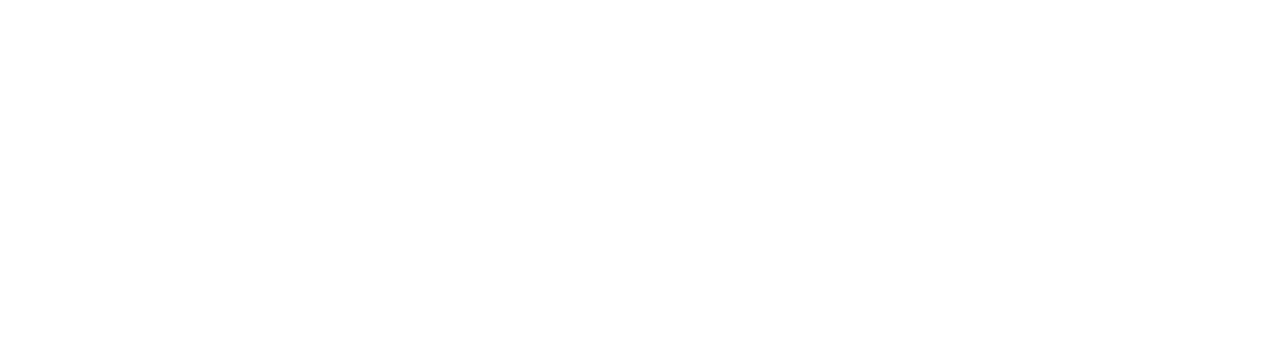
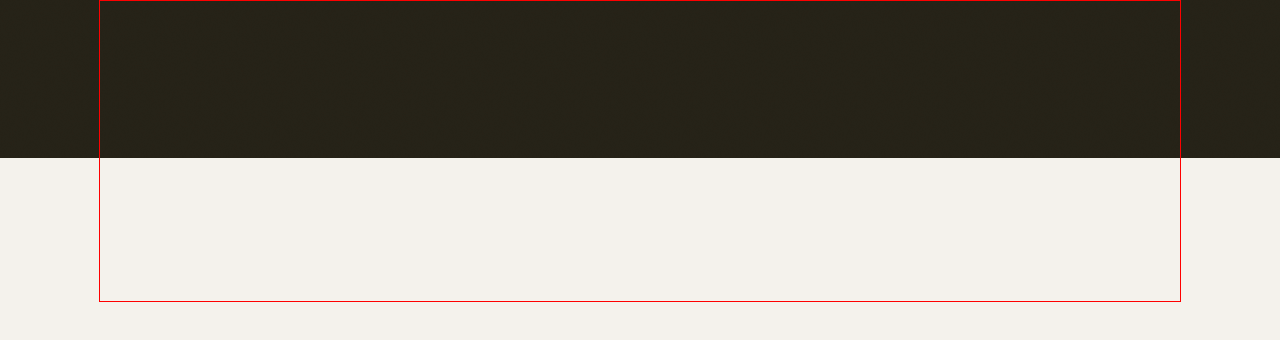
Before and after one commit to JoaoVictorSou/museu-nacional-site, a plain HTML site: page index.html in a window 1280 px wide. Drawn offline with Linux system fonts and the light colour scheme.

Commit message:
adicionados: container e imagem de topo

```diff
--- a/css/style.css
+++ b/css/style.css
@@ -0,0 +1,12 @@
+/*Configurações gerais*/
+body {
+    background: #f4f2ec url(../img/fundo.png) repeat-x;
+}
+#container {
+    margin: auto;
+    width: 1080px;
+    height: 300px;
+    border: 1px solid red;
+}
+
+/*Cabeçalho do site*/
--- a/index.html
+++ b/index.html
@@ -9,6 +9,8 @@
     <title>Museu Nacional</title>
 </head>
 <body>
+    <div id="container">
 
+    </div>
 </body>
 </html>
```
